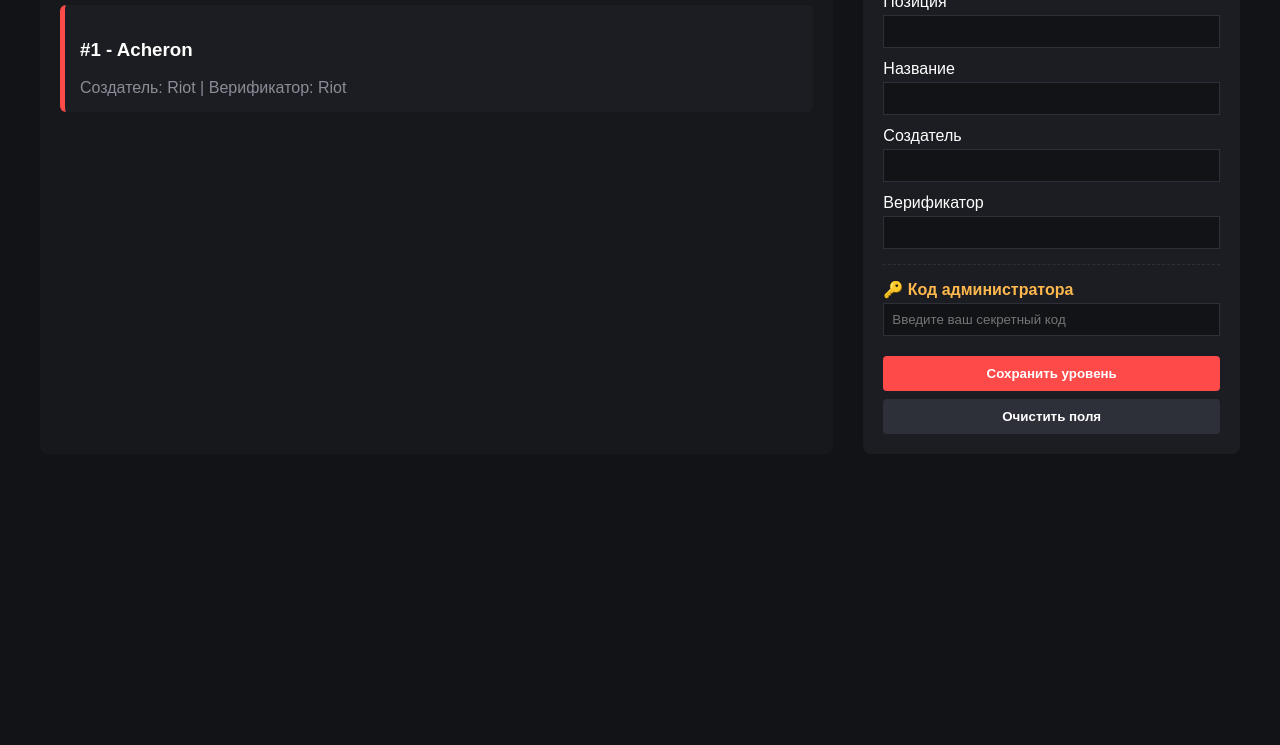
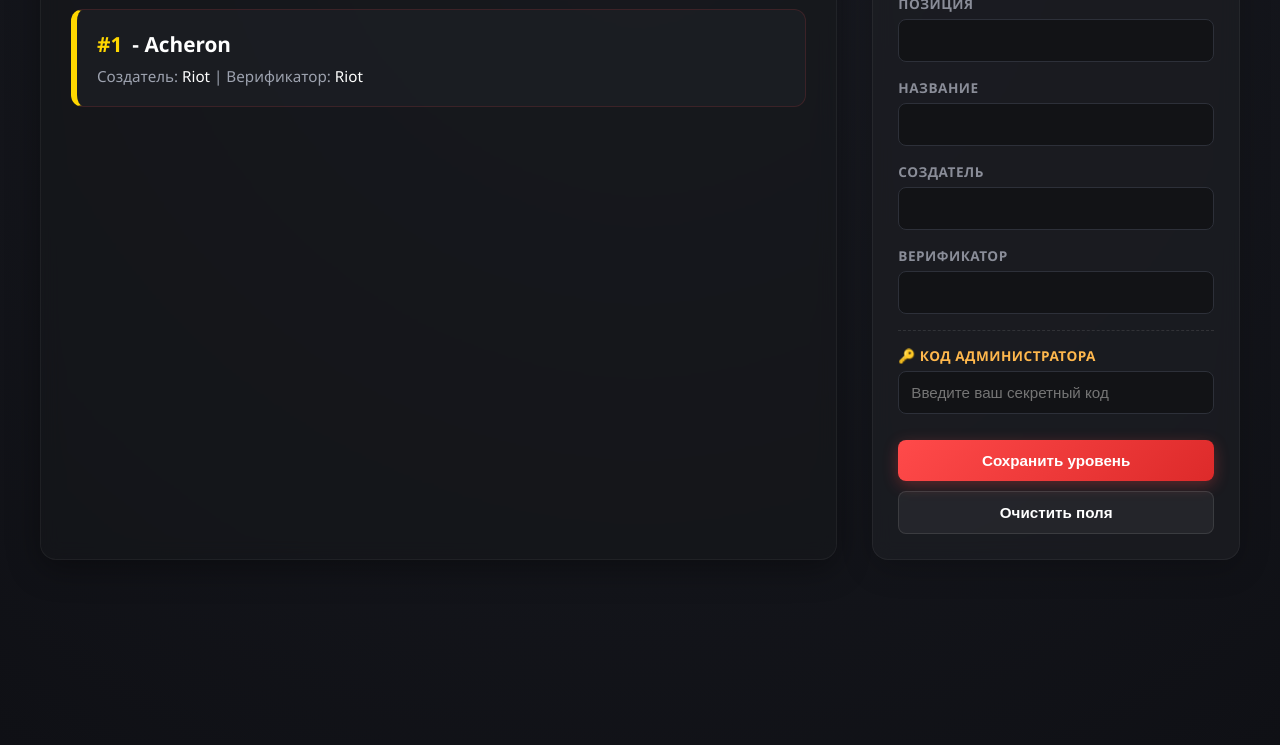
Before and after one commit to InshadowGD/Serverdemonlist, a plain HTML site: page index.html in a window 1280 px wide. Shown: the part 135-880 px from the top of the page. Before the commit the page ends 800 px from the top, so only its background shows below. Drawn offline with Linux system fonts and the light colour scheme.

Commit message:
ui upgrade

```diff
--- a/index.html
+++ b/index.html
@@ -4,18 +4,70 @@
     <meta charset="UTF-8">
     <title>Server Demonlist</title>
     <style>
-        body { background: #121316; color: #fff; font-family: Arial; margin: 40px; }
-        .container { display: flex; gap: 30px; }
-        .main-content { flex: 2; background: #17181c; padding: 20px; border-radius: 8px; }
-        .sidebar { flex: 1; display: flex; flex-direction: column; gap: 20px; }
-        .panel { background: #1c1d22; padding: 20px; border-radius: 8px; }
-        .demon-card-wrapper { background: #1c1d22; margin: 10px 0; padding: 15px; border-radius: 6px; border-left: 5px solid #ff4a4a; cursor: pointer; }
-        .demon-card-wrapper.active { border-left-color: #00ff66; background: #1e2922; }
-        .form-group { margin-bottom: 12px; }
-        input { width: 100%; padding: 8px; margin-top: 4px; background: #121316; border: 1px solid #2d3039; color: #fff; box-sizing: border-box; }
-        button { width: 100%; padding: 10px; font-weight: bold; cursor: pointer; margin-top: 8px; border: none; border-radius: 4px; }
-        .victors-list { margin-top: 10px; padding-top: 10px; border-top: 1px solid #2d3039; font-size: 14px; }
-        .victor-item { display: flex; justify-content: space-between; margin: 4px 0; }
+        /* Общие настройки футуристичной темной темы */
+        body {
+            background: radial-gradient(circle at top, #1a1c23 0%, #0f1015 100%);
+            color: #f1f2f6;
+            font-family: 'Segoe UI', Roboto, Helvetica, Arial, sans-serif;
+            margin: 0;
+            padding: 40px;
+            min-height: 100vh;
+        }
+        .container { display: flex; gap: 35px; max-width: 1400px; margin: 0 auto; }
+        .main-content { flex: 2; background: rgba(23, 24, 28, 0.6); padding: 30px; border-radius: 16px; backdrop-filter: blur(10px); border: 1px solid rgba(255,255,255,0.05); box-shadow: 0 8px 32px 0 rgba(0, 0, 0, 0.37); }
+        .sidebar { flex: 1; display: flex; flex-direction: column; gap: 25px; }
+        .panel { background: rgba(28, 29, 34, 0.8); padding: 25px; border-radius: 16px; backdrop-filter: blur(10px); border: 1px solid rgba(255,255,255,0.05); box-shadow: 0 8px 32px 0 rgba(0, 0, 0, 0.2); }
+
+        h1 { font-size: 2.2rem; font-weight: 800; letter-spacing: 1px; margin-top: 0; margin-bottom: 25px; background: linear-gradient(45deg, #ff4a4a, #ffb84d); -webkit-background-clip: text; -webkit-text-fill-color: transparent; }
+        h2 { font-size: 1.4rem; font-weight: 700; margin-top: 0; margin-bottom: 20px; color: #fff; border-bottom: 2px solid rgba(255,255,255,0.05); padding-bottom: 10px; }
+
+        /* Прокачанный дизайн карточек уровней */
+        .demon-card-wrapper {
+            background: rgba(33, 35, 41, 0.5);
+            margin: 15px 0;
+            padding: 20px;
+            border-radius: 12px;
+            border: 1px solid rgba(255, 74, 74, 0.15);
+            border-left: 6px solid #ff4a4a;
+            cursor: pointer;
+            transition: all 0.3s cubic-bezier(0.25, 0.8, 0.25, 1);
+            position: relative;
+            overflow: hidden;
+        }
+        /* Свечение и подъем карточки при наведении */
+        .demon-card-wrapper:hover {
+            transform: translateY(-4px);
+            background: rgba(40, 43, 51, 0.7);
+            border-color: rgba(255, 74, 74, 0.4);
+            box-shadow: 0 10px 20px rgba(255, 74, 74, 0.1);
+        }
+        /* Дизайн активной выбранной карточки */
+        .demon-card-wrapper.active {
+            border-left-color: #00ff66;
+            border-color: rgba(0, 255, 102, 0.3);
+            background: linear-gradient(90deg, rgba(30, 41, 34, 0.6) 0%, rgba(24, 26, 31, 0.6) 100%);
+            box-shadow: 0 10px 25px rgba(0, 255, 102, 0.15);
+        }
+
+        .demon-card-wrapper h3 { font-size: 1.3rem; margin: 0 0 8px 0; color: #fff; font-weight: 700; display: flex; align-items: center; gap: 10px; }
+        .demon-card-wrapper p { color: #9da2af; font-size: 0.95rem; margin: 0; }
+
+        /* Стили полей ввода формы */
+        .form-group { margin-bottom: 16px; }
+        .form-group label { display: block; font-size: 0.85rem; font-weight: 600; text-transform: uppercase; letter-spacing: 0.5px; color: #8a8d98; margin-bottom: 6px; }
+        input { width: 100%; padding: 12px; border-radius: 8px; background: #121316; border: 1px solid #2d3039; color: #fff; font-size: 0.95rem; box-sizing: border-box; transition: all 0.2s; }
+        input:focus { border-color: #ff4a4a; outline: none; box-shadow: 0 0 0 3px rgba(255, 74, 74, 0.2); }
+
+        /* Красивые сочные кнопки */
+        button { width: 100%; padding: 12px; font-weight: bold; font-size: 0.95rem; cursor: pointer; margin-top: 10px; border: none; border-radius: 8px; transition: all 0.2s ease; transform: translateZ(0); }
+        button:active { transform: scale(0.98); }
+
+        /* Стилизация блока победителей */
+        .victors-list { margin-top: 15px; padding-top: 15px; border-top: 1px solid rgba(255,255,255,0.08); font-size: 14px; }
+        .victors-list strong { color: #ffb84d; display: block; margin-bottom: 8px; font-size: 0.9rem; text-transform: uppercase; letter-spacing: 0.5px; }
+        .victor-item { display: flex; justify-content: space-between; align-items: center; background: rgba(0,0,0,0.2); padding: 8px 12px; border-radius: 6px; margin: 6px 0; border: 1px solid rgba(255,255,255,0.02); }
+        .victor-item a { color: #4af3ff; text-decoration: none; font-weight: 600; transition: color 0.2s; }
+        .victor-item a:hover { color: #fff; text-shadow: 0 0 8px #4af3ff; }
     </style>
 </head>
 <body>
@@ -34,22 +86,22 @@
                 <div class="form-group"><label>Создатель</label><input type="text" id="form-creator"></div>
                 <div class="form-group"><label>Верификатор</label><input type="text" id="form-verifier"></div>
 
-                <div class="form-group" style="margin-top: 15px; padding-top: 15px; border-top: 1px dashed #2d3039;">
+                <div class="form-group" style="margin-top: 15px; padding-top: 15px; border-top: 1px dashed rgba(255,255,255,0.1);">
                     <label style="color: #ffb84d; font-weight: bold;">🔑 Код администратора</label>
                     <input type="password" id="form-admin-code" placeholder="Введите ваш секретный код">
                 </div>
 
-                <button onclick="saveDemonChanges()" style="background:#ff4a4a; color:#fff;">Сохранить уровень</button>
+                <button onclick="saveDemonChanges()" style="background: linear-gradient(135deg, #ff4a4a 0%, #dd2a2a 100%); color:#fff; box-shadow: 0 4px 15px rgba(255,74,74,0.3);">Сохранить уровень</button>
                 <button id="btn-cancel-edit" onclick="createNewDemonFields()" style="background:#4a4d55; color:#fff; display:none;">Отменить редактирование</button>
-                <button id="btn-clear-fields" onclick="clearFormInputOnly()" style="background:#2d3039; color:#fff;">Очистить поля</button>
-                <button id="btn-delete-demon" onclick="deleteDemon()" style="background:#cc2424; color:#fff; display:none;">Удалить этот уровень</button>
+                <button id="btn-clear-fields" onclick="clearFormInputOnly()" style="background: rgba(255,255,255,0.05); color:#fff; border: 1px solid rgba(255,255,255,0.1);">Очистить поля</button>
+                <button id="btn-delete-demon" onclick="deleteDemon()" style="background: linear-gradient(135deg, #cc2424 0%, #a01818 100%); color:#fff; display:none;">Удалить этот уровень</button>
             </div>
 
             <div class="panel" id="victor-panel" style="display: none;">
                 <h2>Добавить рекорд</h2>
                 <div class="form-group"><label>Игрок (Виктор)</label><input type="text" id="victor-name"></div>
                 <div class="form-group"><label>Видео (YouTube)</label><input type="url" id="victor-video"></div>
-                <button onclick="addVictor()" style="background:#00ff66; color:#000;">Записать рекорд</button>
+                <button onclick="addVictor()" style="background: linear-gradient(135deg, #00ff66 0%, #00c850 100%); color:#000; box-shadow: 0 4px 15px rgba(0,255,102,0.2);">Записать рекорд</button>
             </div>
         </div>
     </div>
@@ -87,17 +139,25 @@
                 const wrapper = document.createElement('div');
                 wrapper.className = `demon-card-wrapper ${isSelected ? 'active' : ''}`;
 
+                // Добавляем красивую подсветку для ТОП-мест
+                let posColor = '#ff4a4a';
+                if (d.position === 1) posColor = '#ffd700'; // Золото для Топ-1
+                if (d.position === 2) posColor = '#c0c0c0'; // Серебро для Топ-2
+                if (d.position === 3) posColor = '#cd7f32'; // Бронза для Топ-3
+
+                wrapper.style.borderLeftColor = posColor;
+
                 let html = `
                     <div onclick='selectDemon(${JSON.stringify(d)})'>
-                        <h3>#${d.position} - ${d.name}</h3>
-                        <p style="color:#8a8d98; margin:0;">Создатель: ${d.creator} | Верификатор: ${d.verifier || 'Не указан'}</p>
+                        <h3><span style="color: ${posColor}">#${d.position}</span> - ${d.name}</h3>
+                        <p>Создатель: <span style="color:#fff">${d.creator}</span> | Верификатор: <span style="color:#fff">${d.verifier || 'Не указан'}</span></p>
                     </div>
                 `;
 
                 if (d.victors && d.victors.length > 0) {
-                    html += `<div class="victors-list"><strong>Победители:</strong>`;
+                    html += `<div class="victors-list"><strong>🏆 Победители списка:</strong>`;
                     d.victors.forEach(v => {
-                        html += `<div class="victor-item"><span>👤 ${v.name}</span><a href="${v.video}" target="_blank" style="color:#4af3ff;">🎬 Видео</a></div>`;
+                        html += `<div class="victor-item"><span>👤 ${v.name}</span><a href="${v.video}" target="_blank">🎬 Смотреть клип</a></div>`;
                     });
                     html += `</div>`;
                 }
```
